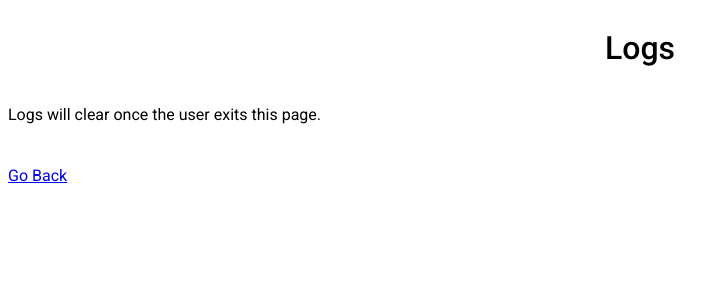
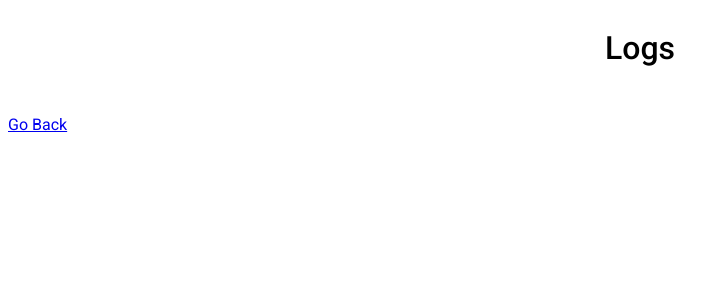
Before and after one commit to jszeto9190/CS361-Microservice-A, a Flask app: page /logs in a window 1280 px wide. Shown: the top 300 px of the page, without its empty margins (0-728 px from the left). Run offline with Flask 3, Linux system fonts and the light colour scheme.

Commit message:
Update minor

```diff
--- a/app.py
+++ b/app.py
@@ -112,11 +112,6 @@ def get_logs():
 def download_file(filename):
     return send_from_directory('/tmp/Pictures', filename)
 
-@app.teardown_request
-def clear_logs_teardown(exception=None):
-    log_stream.truncate(0)
-    log_stream.seek(0)
-
 if __name__ == '__main__':
     port = int(os.environ.get('PORT', 5000))
     app.run(host='0.0.0.0', port=port, debug=True)
--- a/templates/logs.html
+++ b/templates/logs.html
@@ -11,7 +11,6 @@
 </head>
 <body>
     <h1>Logs</h1>
-    <p>Logs will clear once the user exits this page.</p>
     <pre>{{ logs }}</pre>
     <a href="/">Go Back</a>
 </body>
```
Also changed, not shown: Pictures/Jeff-Koons-Play-Doh.webp (added).
